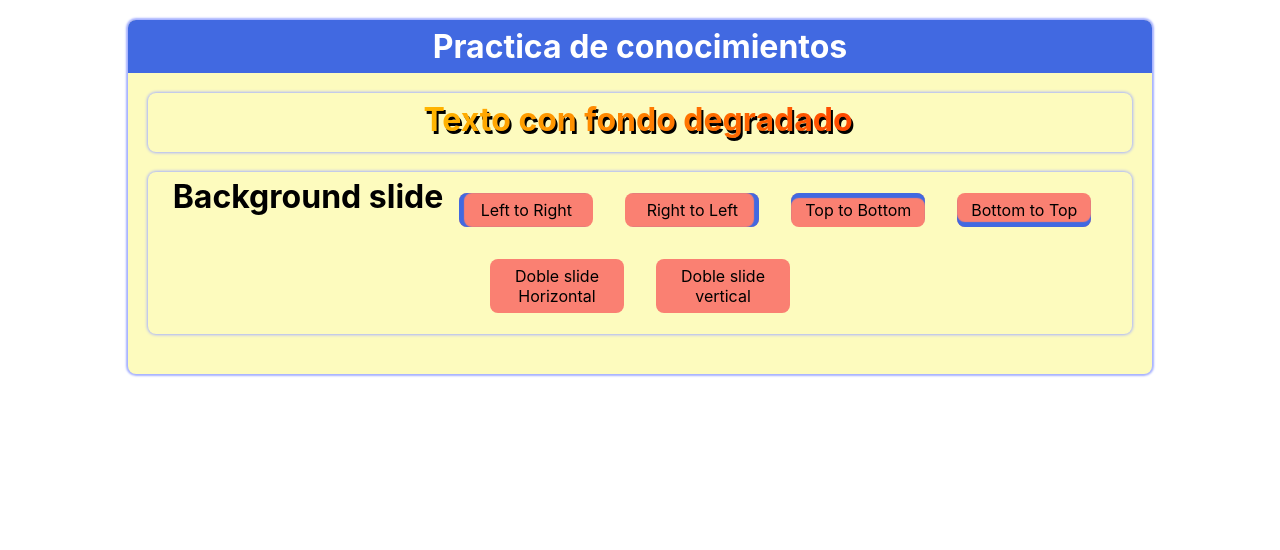
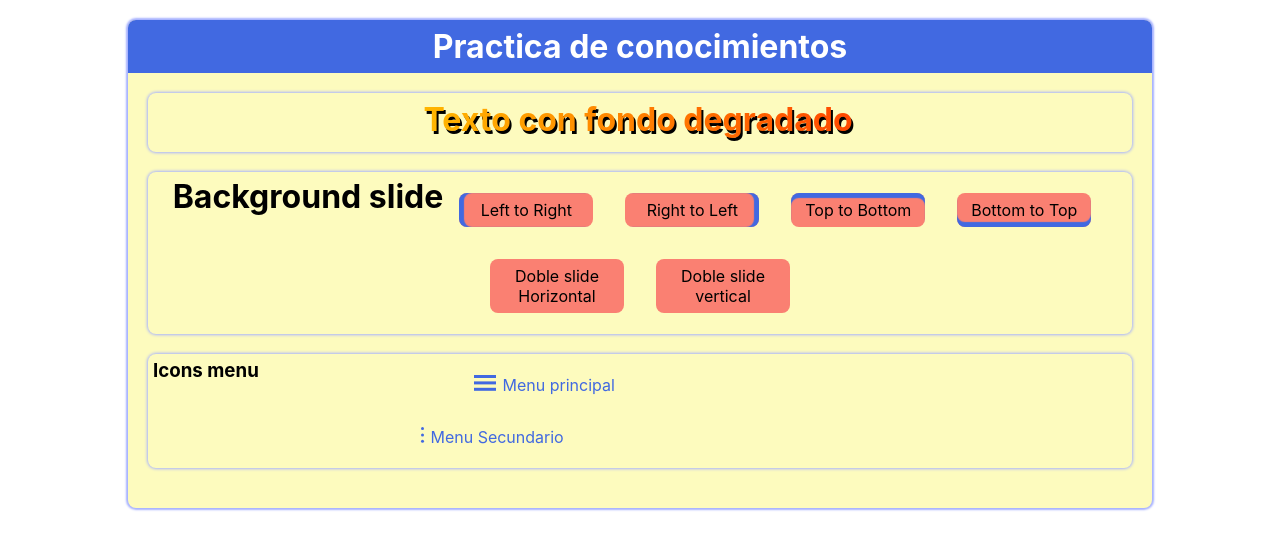
Before and after one commit to nickothan/practica-de-conocimientos, a React (Create React App) app: page /estilos in a window 1280 px wide. Shown: the top 550 px of the page. Built offline with nearby package versions, Linux system fonts and the light colour scheme.

Commit message:
Icons menu con box-shadow

```diff
--- a/src/App.js
+++ b/src/App.js
@@ -3,6 +3,7 @@ import { Container, Description, Content } from './styles';
 
 import Textos from './components/Textos/Textos';
 import BackgroundSlice from './components/BackgroundSlide/BackgroundSlide'
+import IconsMenu from './components/IconsMenu/IconsMenu'
 
 function App() {
 
@@ -14,6 +15,7 @@ function App() {
       <Content>
       <Textos />
       <BackgroundSlice/>
+      <IconsMenu />
       </Content>
     </Container>
   );
--- a/src/components/BackgroundSlide/styles.js
+++ b/src/components/BackgroundSlide/styles.js
@@ -8,6 +8,7 @@ export const Container = styled.div`
     display: flex;
     flex-flow: wrap;
     justify-content: center;
+    text-align: center;
 `;
 
 export const slide = styled.div`
--- /dev/null
+++ b/src/components/IconsMenu/IconsMenu.jsx
@@ -0,0 +1,12 @@
+import { Container, MenuPrincipal, MenuSecundario } from "./styled";
+
+export default function IconsMenu() {
+
+    return(
+        <Container>
+            <h3>Icons menu</h3>
+            <MenuPrincipal>Menu principal</MenuPrincipal>
+            <MenuSecundario>Menu Secundario</MenuSecundario>
+        </Container>
+    )
+}
--- /dev/null
+++ b/src/components/IconsMenu/index.js
@@ -0,0 +1 @@
+export { default } from './IconsMenu';
--- /dev/null
+++ b/src/components/IconsMenu/styled.js
@@ -0,0 +1,54 @@
+import styled from 'styled-components/macro';
+
+export const Container = styled.div`
+margin: 20px 0 ;
+padding: 5px;
+border-radius: 8px ;
+box-shadow: 0 0 3px 1px #a6b1ff;
+display: flex;
+flex-flow: wrap;
+justify-content: center;
+`;
+
+export const menu = styled.div`
+    box-sizing: border-box;
+    width: 45%;
+    margin: 1em auto;
+    font-size: 1em;
+    color: royalblue;
+    position: relative;
+    cursor: pointer;
+
+    &::before {
+        content: "";
+        display: block;
+        height: .2em;
+        background: royalblue;
+        position: absolute;
+        left: 0;
+        box-shadow: 0 .4em ,
+                    0 .8em ;
+    }
+
+    @media screen and (max-width:600px) {
+        width: 90%;
+    }
+`;
+
+export const MenuPrincipal = styled(menu)`
+    padding-left: 1.8em;
+
+    &::before {
+        width: 1.4em;
+    }
+
+`;
+
+export const MenuSecundario = styled(menu)`
+    padding-left: .6em;
+
+    &::before {
+        width:.2em;
+        border-radius: 50%;
+    }
+`;
```
